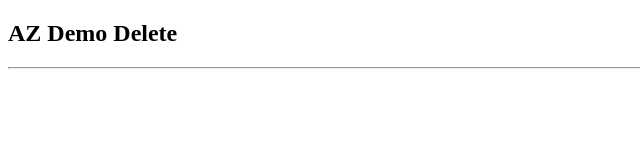
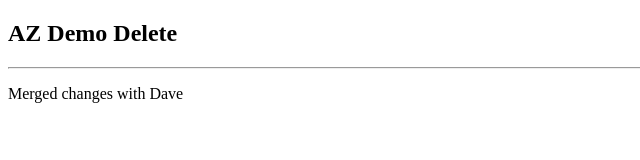
Before and after one commit to bhushanvaidya3/azdemodelete, a plain HTML site: page index.html in a window 1280 px wide. Shown: the whole page, without its empty margins (0-640 px from the left). Drawn offline with Linux system fonts and the light colour scheme.

Commit message:
merge changes with Dave

```diff
--- a/index.html
+++ b/index.html
@@ -9,5 +9,6 @@
   <body>
     <h2>AZ Demo Delete</h2>
     <hr />
+    <p>Merged changes with Dave</p>
   </body>
 </html>
```
